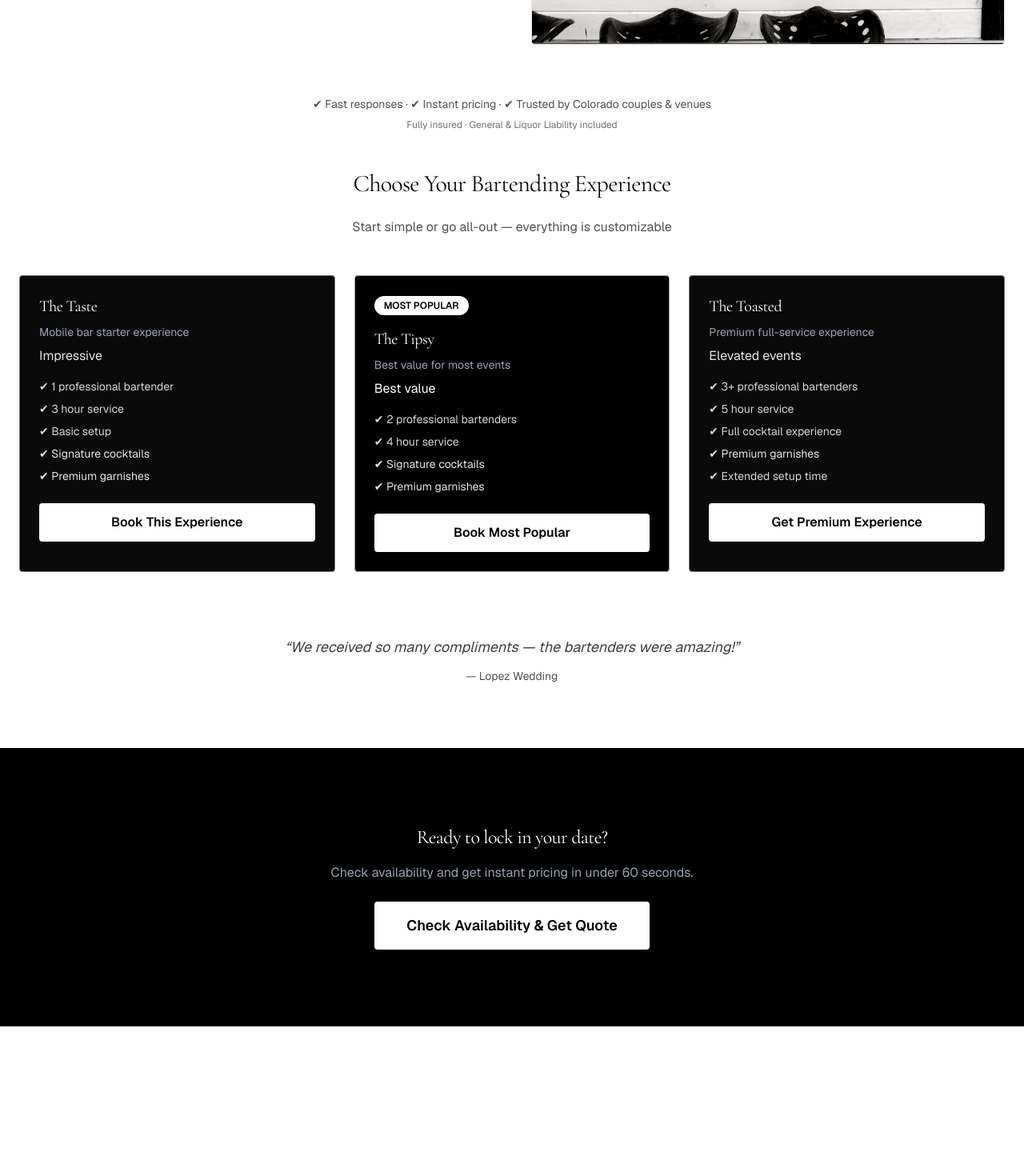
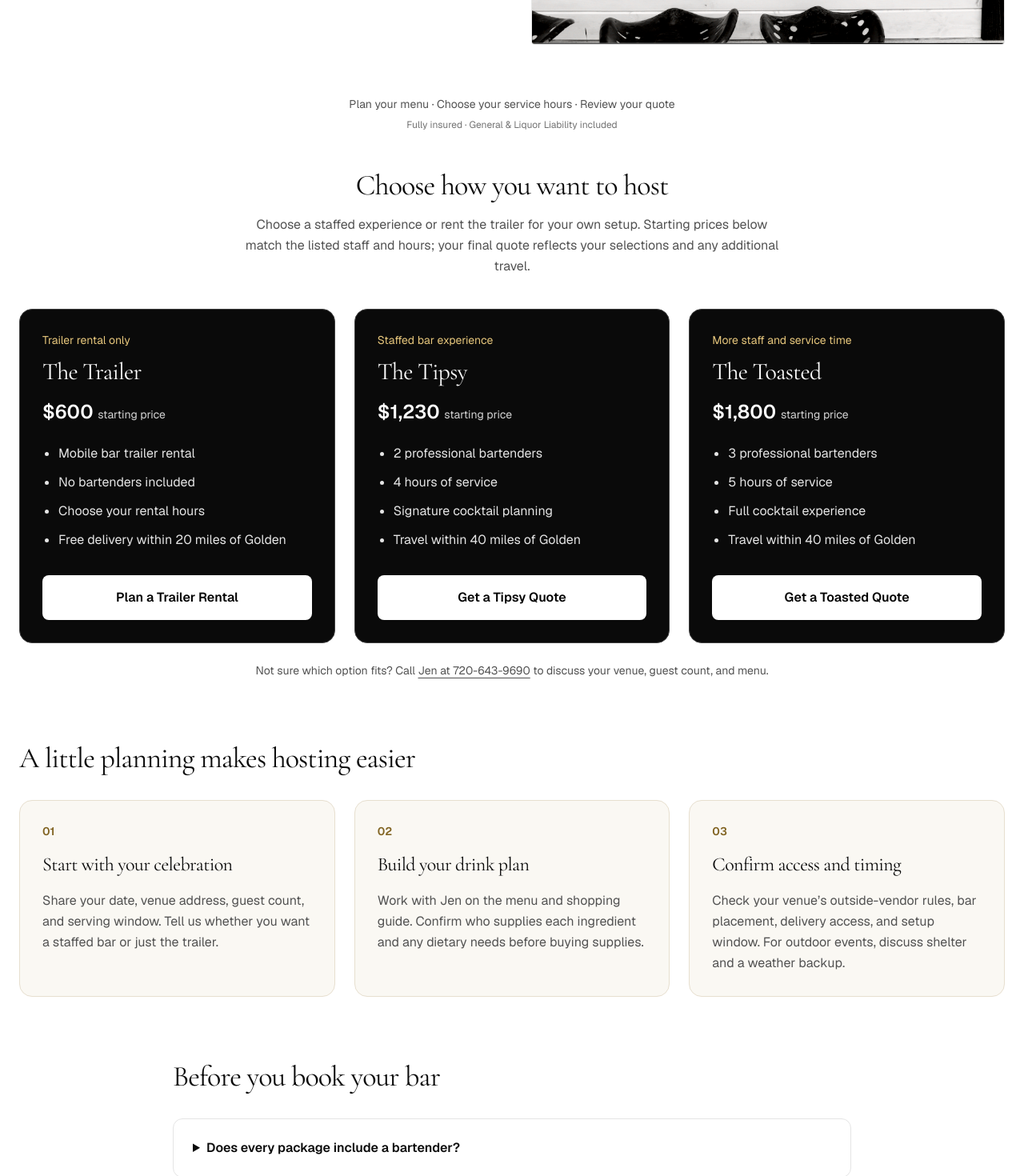
Before and after one commit to waynesummers12/tap-toast-web, a Next.js app: page /bartending in a window 1280 px wide. Shown: the part 840-2310 px from the top of the page at 80% size. Before the commit the page ends 2123 px from the top, so only its background shows below. Built offline with nearby package versions, Linux system fonts and the light colour scheme.

Commit message:
Clarify bartending packages and improve booking guidance

```diff
--- a/src/app/bartending/packages.tsx
+++ b/src/app/bartending/packages.tsx
@@ -1,168 +1,22 @@
-"use client";
+import Link from "next/link"
 
-import Link from "next/link";
-import { useState } from "react";
-import { useRouter } from "next/navigation";
+const packages = [
+  { name: "The Trailer", price: "$600", note: "Trailer rental only", href: "/book?type=rental&tier=trailer&service=bartending", items: ["Mobile bar trailer rental", "No bartenders included", "Choose your rental hours", "Free delivery within 20 miles of Golden"], cta: "Plan a Trailer Rental" },
+  { name: "The Tipsy", price: "$1,230", note: "Staffed bar experience", href: "/book?service=bartending&tier=signature", items: ["2 professional bartenders", "4 hours of service", "Signature cocktail planning", "Travel within 40 miles of Golden"], cta: "Get a Tipsy Quote" },
+  { name: "The Toasted", price: "$1,800", note: "More staff and service time", href: "/book?service=bartending&tier=premium", items: ["3 professional bartenders", "5 hours of service", "Full cocktail experience", "Travel within 40 miles of Golden"], cta: "Get a Toasted Quote" },
+]
 
 export default function Packages() {
-  type Tier = "taste" | "signature" | "premium";
-  const router = useRouter();
-
-  const [selected, setSelected] = useState<string | null>(null);
-  const [loading, setLoading] = useState<string | null>(null);
-
-  const handleClick = (tier: Tier, href: string) => (e: React.MouseEvent) => {
-    e.preventDefault();
-    setSelected(tier);
-    setLoading(tier);
-    // brief micro-delay for visual feedback (selected + shimmer)
-    setTimeout(() => {
-      router.push(href);
-    }, 250);
-  };
-
-  const baseCard =
-    "group relative overflow-hidden p-6 rounded-sm border transition-all duration-300 hover:scale-[1.03]";
-
-  return (
-    <>
-    <section className="max-w-7xl mx-auto px-6 pb-20">
-      <h2 className="text-3xl font-bold mb-6 text-center">
-        Choose Your Bartending Experience
-      </h2>
-      <p className="text-center text-neutral-600 mb-12">
-        Start simple or go all-out — everything is customizable
-      </p>
-
-      <div className="grid md:grid-cols-3 gap-6">
-        {/* THE TASTE */}
-        <div
-          className={`${baseCard} bg-neutral-950 text-white ${
-            selected === "taste"
-              ? "border-white scale-[1.02]"
-              : "border-neutral-500 hover:border-neutral-400"
-          }`}
-        >
-          {loading === "taste" && (
-            <div className="absolute inset-0 z-10 pointer-events-none rounded-sm bg-linear-to-r from-transparent via-white/40 to-transparent opacity-80 animate-[glassShimmer_1.6s_ease-in-out]" />
-          )}
-          <div className="absolute inset-0 z-0 pointer-events-none rounded-sm opacity-0 group-hover:opacity-60 bg-linear-to-r from-transparent via-white/20 to-transparent transition-opacity duration-500 animate-[glassShimmer_1.6s_ease-in-out]" />
-
-          <h3 className="text-xl font-semibold mb-2">The Taste</h3>
-          <p className="text-gray-400 text-sm mb-2">Mobile bar starter experience</p>
-          <p className="text-neutral-200 mb-4">Impressive</p>
-
-          <ul className="space-y-2 text-gray-300 text-sm mb-6">
-            <li>✔ 1 professional bartender</li>
-            <li>✔ 3 hour service</li>
-            <li>✔ Basic setup</li>
-            <li className="text-neutral-200">✔ Signature cocktails</li>
-            <li className="text-neutral-200">✔ Premium garnishes</li>
-          </ul>
-
-          <Link
-            href="/book?tier=taste"
-            onClick={handleClick("taste", "/book?tier=taste")}
-            className="block w-full text-center bg-white text-black py-3 rounded-sm font-semibold transition-all duration-300 group-hover:bg-neutral-200 group-hover:scale-[1.02] focus:outline-none focus:ring-2 focus:ring-white/60 active:scale-[0.99]"
-          >
-            Book This Experience
-          </Link>
-        </div>
-
-        {/* THE TIPSY (Most Popular) */}
-        <div
-          className={`${baseCard} bg-black text-white ${
-            selected === "signature"
-              ? "border-white scale-[1.02]"
-              : "border-neutral-400 hover:border-white"
-          }`}
-        >
-          {loading === "signature" && (
-            <div className="absolute inset-0 z-10 pointer-events-none rounded-sm bg-linear-to-r from-transparent via-white/40 to-transparent opacity-80 animate-[glassShimmer_1.6s_ease-in-out]" />
-          )}
-          <div className="absolute inset-0 z-0 pointer-events-none rounded-sm opacity-0 group-hover:opacity-60 bg-linear-to-r from-transparent via-white/20 to-transparent transition-opacity duration-500 animate-[glassShimmer_1.6s_ease-in-out]" />
-
-          <span className="inline-block mb-4 text-xs bg-white text-black px-3 py-1 rounded-full font-semibold">
-            MOST POPULAR
-          </span>
-
-          <h3 className="text-xl font-semibold mb-2">The Tipsy</h3>
-          <p className="text-gray-400 text-sm mb-2">Best value for most events</p>
-          <p className="text-white mb-4">Best value</p>
-
-          <ul className="space-y-2 text-gray-300 text-sm mb-6">
-            <li>✔ 2 professional bartenders</li>
-            <li>✔ 4 hour service</li>
-            <li className="text-neutral-200">✔ Signature cocktails</li>
-            <li className="text-neutral-200">✔ Premium garnishes</li>
-          </ul>
-
-          <Link
-            href="/book?tier=signature"
-            onClick={handleClick("signature", "/book?tier=signature")}
-            className="block w-full text-center bg-white text-black py-3 rounded-sm font-semibold transition-all duration-300 group-hover:bg-neutral-200 group-hover:scale-[1.02] focus:outline-none focus:ring-2 focus:ring-white/60 active:scale-[0.99]"
-          >
-            Book Most Popular
-          </Link>
-        </div>
-
-        {/* THE TOASTED */}
-        <div
-          className={`${baseCard} bg-neutral-950 text-white ${
-            selected === "premium"
-              ? "border-white scale-[1.02]"
-              : "border-neutral-500 hover:border-neutral-400"
-          }`}
-        >
-          {loading === "premium" && (
-            <div className="absolute inset-0 z-10 pointer-events-none rounded-sm bg-linear-to-r from-transparent via-white/40 to-transparent opacity-80 animate-[glassShimmer_1.6s_ease-in-out]" />
-          )}
-          <div className="absolute inset-0 z-0 pointer-events-none rounded-sm opacity-0 group-hover:opacity-60 bg-linear-to-r from-transparent via-white/20 to-transparent transition-opacity duration-500 animate-[glassShimmer_1.6s_ease-in-out]" />
-
-          <h3 className="text-xl font-semibold mb-2">The Toasted</h3>
-          <p className="text-gray-400 text-sm mb-2">Premium full-service experience</p>
-          <p className="text-neutral-200 mb-4">Elevated events</p>
-
-          <ul className="space-y-2 text-gray-300 text-sm mb-6">
-            <li>✔ 3+ professional bartenders</li>
-            <li>✔ 5 hour service</li>
-            <li>✔ Full cocktail experience</li>
-            <li className="text-neutral-200">✔ Premium garnishes</li>
-            <li>✔ Extended setup time</li>
-          </ul>
-
-          <Link
-            href="/book?tier=premium"
-            onClick={handleClick("premium", "/book?tier=premium")}
-            className="block w-full text-center bg-white text-black py-3 rounded-sm font-semibold transition-all duration-300 group-hover:bg-neutral-200 group-hover:scale-[1.02] focus:outline-none focus:ring-2 focus:ring-white/60 active:scale-[0.99]"
-          >
-            Get Premium Experience
-          </Link>
-        </div>
-      </div>
-    </section>
-
-    <style jsx global>{`
-    @keyframes glassShimmer {
-      0% {
-        transform: translateX(-120%) skewX(-20deg);
-        opacity: 0;
-      }
-      20% {
-        opacity: 0.6;
-      }
-      50% {
-        opacity: 0.9;
-      }
-      80% {
-        opacity: 0.6;
-      }
-      100% {
-        transform: translateX(120%) skewX(-20deg);
-        opacity: 0;
-      }
-    }
-    `}</style>
-  </>
-  );
+  return <section id="bartending-packages" aria-labelledby="package-heading" className="mx-auto max-w-7xl px-6 pb-20">
+    <h2 id="package-heading" className="mb-4 text-center text-3xl md:text-4xl">Choose how you want to host</h2>
+    <p className="mx-auto mb-10 max-w-2xl text-center leading-relaxed text-neutral-600">Choose a staffed experience or rent the trailer for your own setup. Starting prices below match the listed staff and hours; your final quote reflects your selections and any additional travel.</p>
+    <div className="grid gap-6 md:grid-cols-3">{packages.map(pkg => <article key={pkg.name} className="flex flex-col rounded-2xl border border-neutral-700 bg-neutral-950 p-7 text-white">
+      <p className="mb-3 text-sm text-[#e6c67c]">{pkg.note}</p>
+      <h3 className="mb-4 text-3xl !text-white">{pkg.name}</h3>
+      <p className="mb-6 text-2xl font-semibold">{pkg.price} <span className="text-sm font-normal text-neutral-300">starting price</span></p>
+      <ul className="mb-8 list-disc space-y-3 pl-5 text-neutral-200">{pkg.items.map(item => <li key={item}>{item}</li>)}</ul>
+      <Link href={pkg.href} className="mt-auto rounded-lg bg-white px-5 py-4 text-center font-semibold text-black hover:bg-neutral-200">{pkg.cta}</Link>
+    </article>)}</div>
+    <p className="mt-6 text-center text-sm text-neutral-600">Not sure which option fits? Call <a href="tel:7206439690" className="underline underline-offset-4">Jen at 720-643-9690</a> to discuss your venue, guest count, and menu.</p>
+  </section>
 }
--- a/src/app/bartending/page.tsx
+++ b/src/app/bartending/page.tsx
@@ -5,8 +5,8 @@ import Packages from "./packages";
 
 
 export const metadata = {
-  title: "Bartending Services in Colorado | Tap & Toast",
-  description: "Professional bartenders for Colorado weddings, birthday parties, and private events. Explore Tap & Toast’s bartending packages and get your event quote.",
+  title: "Colorado Bartending & Mobile Bar Packages | Tap & Toast",
+  description: "Compare staffed mobile bar packages and trailer rentals for Denver, Golden, and Colorado celebrations. See starting prices, planning details, and get a quote.",
   alternates: { canonical: "https://www.coloradotapandtoast.com/bartending" },
 };
 
@@ -23,22 +23,22 @@ export default function BartendingPage() {
           </p>
 
           <h1 className="text-4xl md:text-6xl font-semibold leading-tight mb-6">
-            Professional Bartenders for
+            Colorado Bartenders for
             <br />
-            Weddings & Events
+            Your Kind of Celebration
           </h1>
 
           <p className="text-lg text-neutral-600 mb-6 max-w-lg">
-            We bring the bartenders, the experience, and the energy — so you can relax and enjoy your event without worrying about service.
+            From girls’ nights and birthdays to weddings and company celebrations, choose a staffed mobile bar or a trailer rental. Based in Golden, we help you plan events in Denver and the Front Range around your guests, drinks, and venue.
           </p>
 
           <p className="text-sm text-neutral-600 mb-6">
-            ⚡ Limited availability — most weekends book out 2–4 weeks in advance
+            Staffed packages from $1,230 · Trailer-only rentals from $600
           </p>
 
           <div className="relative group flex flex-col sm:flex-row gap-4">
             <Link
-              href="/book"
+              href="/book?service=bartending&tier=signature"
               className="relative z-10 bg-black text-white px-8 py-4 rounded-sm font-semibold text-lg leading-none text-center transition-all duration-200 hover:scale-[1.03]"
             >
               Check Availability
@@ -56,7 +56,7 @@ export default function BartendingPage() {
         <div className="rounded-sm overflow-hidden border border-neutral-200">
           <Image
             src="/Bartending-service.png"
-            alt="Bartending Service"
+            alt="Mobile bartending setup for a Colorado event"
             width={800}
             height={600}
             className="w-full h-full object-cover"
@@ -67,7 +67,7 @@ export default function BartendingPage() {
       {/* TRUST BAR */}
       <section className="text-center px-6 pb-12">
         <p className="text-neutral-600 text-sm mb-2">
-          ✔ Fast responses · ✔ Instant pricing · ✔ Trusted by Colorado couples & venues
+          Plan your menu · Choose your service hours · Review your quote
         </p>
         <p className="text-neutral-500 text-xs">
           Fully insured · General & Liquor Liability included
@@ -76,26 +76,48 @@ export default function BartendingPage() {
 
       <Packages />
 
-      {/* SOCIAL PROOF */}
-      <section className="text-center px-6 pb-20 max-w-3xl mx-auto">
-        <p className="italic text-lg text-neutral-700 mb-3">
-          “We received so many compliments — the bartenders were amazing!”
-        </p>
-        <p className="text-sm text-neutral-600">— Lopez Wedding</p>
+      <section className="mx-auto max-w-7xl px-6 pb-20" aria-labelledby="planning-heading">
+        <h2 id="planning-heading" className="mb-8 text-3xl md:text-4xl">A little planning makes hosting easier</h2>
+        <div className="grid gap-6 md:grid-cols-3">{[
+          ["Start with your celebration", "Share your date, venue address, guest count, and serving window. Tell us whether you want a staffed bar or just the trailer."],
+          ["Build your drink plan", "Work with Jen on the menu and shopping guide. Confirm who supplies each ingredient and any dietary needs before buying supplies."],
+          ["Confirm access and timing", "Check your venue’s outside-vendor rules, bar placement, delivery access, and setup window. For outdoor events, discuss shelter and a weather backup."],
+        ].map(([title, copy], index) => <article key={title} className="rounded-2xl border border-[#e7dfcf] bg-[#faf8f3] p-7"><p className="mb-4 text-sm font-semibold text-[#806321]">0{index + 1}</p><h3 className="mb-4 text-2xl">{title}</h3><p className="leading-relaxed text-neutral-600">{copy}</p></article>)}</div>
+      </section>
+
+      <section className="mx-auto max-w-4xl px-6 pb-20" aria-labelledby="bartending-faq">
+        <h2 id="bartending-faq" className="mb-8 text-3xl md:text-4xl">Before you book your bar</h2>
+        <div className="space-y-3">{[
+          ["Does every package include a bartender?", "No. The Trailer is a rental without bartenders. The Tipsy starts with two bartenders and four hours; The Toasted starts with three bartenders and five hours. Review your selected staff and hours in the quote."],
+          ["What is included in planning?", "Our standard booking includes an initial consultation, a final details call, a custom shopping guide, clear cups and napkins, and personalized bar menu and trailer signage. Venue-specific packages may have different inclusions; review your quote."],
+          ["Who buys the alcohol and other supplies?", "We help you plan purchases with a custom shopping guide. Confirm the alcohol, mixers, ice, garnishes, and other supplies with Jen for your particular package before shopping. Do not assume a staffed package includes alcohol purchases."],
+          ["How far do you travel?", "Standard staffed packages include travel within 40 miles of Golden (80401). The Trailer rental includes delivery within 20 miles of Golden. Share the exact address so we can confirm any additional travel charges."],
+          ["How many bartenders will I need?", "Guest count, drink complexity, and busy periods all affect staffing. The quote lets you adjust staff and hours; talk with Jen about a wedding cocktail hour or a large group arriving at once."],
+          ["Can I book something other than a wedding?", "Yes. We help with birthdays, girls’ nights, bridal showers, bachelorette parties, wine nights, corporate gatherings, and other private celebrations."],
+        ].map(([question, answer]) => <details key={question} className="rounded-xl border border-neutral-200 p-6"><summary className="cursor-pointer font-semibold">{question}</summary><p className="mt-4 leading-relaxed text-neutral-600">{answer}</p></details>)}</div>
+      </section>
+
+      <section className="mx-auto max-w-7xl px-6 pb-20">
+        <div className="rounded-2xl border border-[#efcfda] bg-[#fce8ef] p-8 text-[#54283c]">
+          <h2 className="mb-4 text-3xl">Planning a nonalcoholic celebration?</h2>
+          <p className="mb-6 max-w-3xl leading-relaxed">Our dirty soda catering brings soda, syrups, cream, fruit, ice, and hosts to your event. Explore sample drinks and packages for all kinds of gatherings.</p>
+          <Link href="/dirty-soda-bar" className="inline-block rounded-full bg-[#99365c] px-7 py-4 font-semibold text-white">Explore Dirty Soda Catering</Link>
+        </div>
+        <nav aria-label="Event planning pages" className="mt-8 flex flex-wrap gap-6 text-sm underline underline-offset-4"><Link href="/weddings">Wedding bar service</Link><Link href="/birthday-parties">Parties and birthdays</Link><Link href="/corporate-events">Corporate events</Link></nav>
       </section>
 
       {/* FINAL CTA */}
       <section className="bg-black text-white text-center px-6 py-24">
-        <h3 className="text-2xl font-semibold mb-4">
-          Ready to lock in your date?
-        </h3>
+        <h2 className="text-3xl font-semibold mb-4 !text-white">
+          Ready to plan your celebration?
+        </h2>
 
         <p className="text-gray-400 mb-6">
-          Check availability and get instant pricing in under 60 seconds.
+          Choose your package, enter your event details, and review your quote.
         </p>
 
         <Link
-          href="/book"
+          href="/book?service=bartending&tier=signature"
           className="inline-block bg-white text-black px-10 py-4 rounded-sm font-semibold text-lg transition-transform duration-200 hover:scale-[1.03]"
         >
           Check Availability & Get Quote
```
